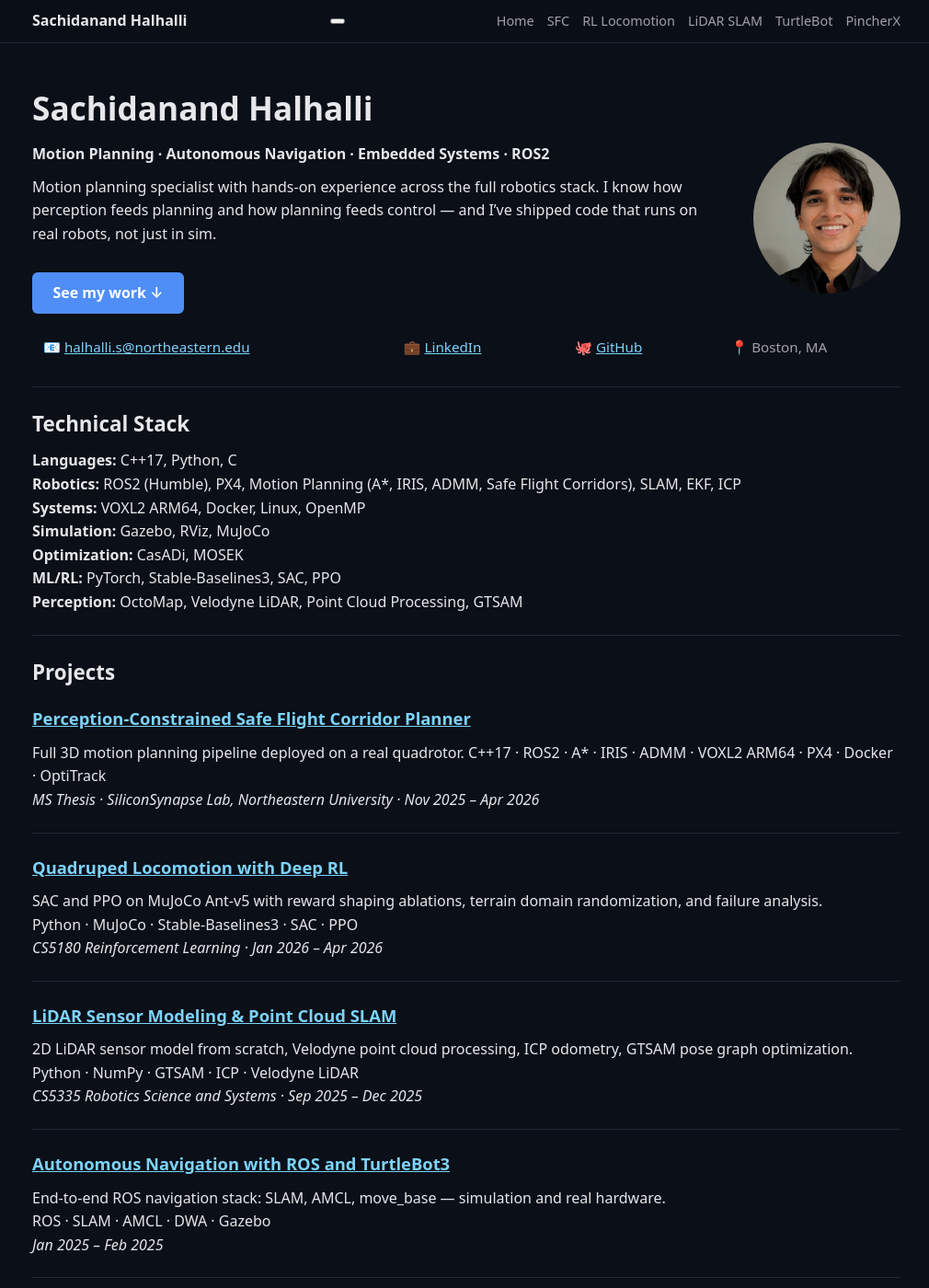
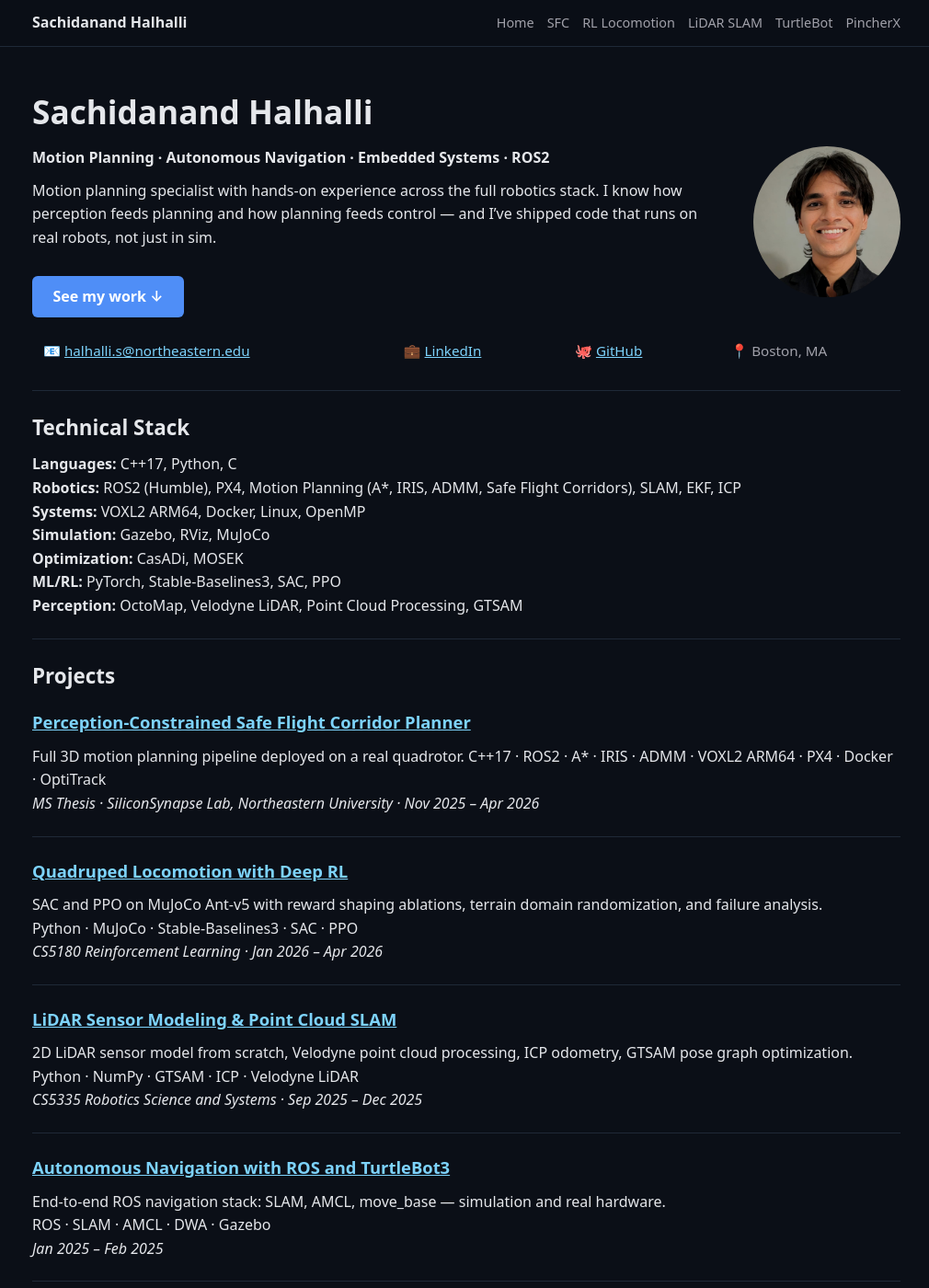
Before and after one commit to halhalli-s/halhalli-s.github.io, a Jekyll site: the page built from index.md, in a window 1280 px wide and 1400 px high. Shown: the whole window at 92% size, without its empty margins (133-1143 px from the left). Built offline with Jekyll 4.4.1, drawn with Linux system fonts in a browser that asks for light colours.

Commit message:
Add files via upload

```diff
--- a/Assets/style.css
+++ b/Assets/style.css
@@ -19,39 +19,74 @@ body{
   margin: 0 auto;
   padding: 24px 18px;
 }
+
+/* ── Header ── */
 .site-header{
   position: sticky;
   top: 0;
-  background: rgba(11,15,23,0.9);
+  background: rgba(11,15,23,0.95);
   border-bottom: 1px solid var(--border);
   backdrop-filter: blur(10px);
+  z-index: 100;
 }
 .header-inner{
-  display:flex;
-  align-items:center;
-  justify-content:space-between;
+  display: flex;
+  align-items: center;
+  justify-content: space-between;
+  padding: 12px 18px;
   gap: 14px;
-  flex-wrap: wrap;
-  padding: 10px 18px;
 }
 .brand{
   color: var(--text);
-  text-decoration:none;
+  text-decoration: none;
   font-weight: 700;
+  font-size: 1rem;
+  white-space: nowrap;
 }
+
+/* ── Desktop Nav ── */
 .nav{
   display: flex;
   flex-wrap: wrap;
+  align-items: center;
   gap: 4px;
 }
 .nav a{
   color: var(--muted);
-  text-decoration:none;
+  text-decoration: none;
   margin-left: 10px;
   font-size: 0.9rem;
+  transition: color 0.2s;
 }
-.nav a:hover{color: var(--text);}
+.nav a:hover{ color: var(--text); }
 
+/* ── Hamburger button (hidden on desktop) ── */
+.nav-toggle{
+  display: none;
+  flex-direction: column;
+  justify-content: center;
+  gap: 5px;
+  background: none;
+  border: none;
+  cursor: pointer;
+  padding: 4px;
+  width: 32px;
+  height: 32px;
+}
+.nav-toggle span{
+  display: block;
+  width: 24px;
+  height: 2px;
+  background: var(--text);
+  border-radius: 2px;
+  transition: all 0.3s ease;
+  transform-origin: center;
+}
+.nav-toggle.open span:nth-child(1){ transform: translateY(7px) rotate(45deg); }
+.nav-toggle.open span:nth-child(2){ opacity: 0; }
+.nav-toggle.open span:nth-child(3){ transform: translateY(-7px) rotate(-45deg); }
+
+/* ── Typography ── */
 h1{font-size: 2.2rem; margin: 18px 0 8px;}
 h2{font-size: 1.4rem; margin: 22px 0 10px;}
 h3{font-size: 1.15rem; margin: 18px 0 8px;}
@@ -67,16 +102,14 @@ hr{
   border-top: 1px solid var(--border);
   color: var(--muted);
   font-size: 0.9rem;
+  padding: 12px 0;
 }
 code, pre{
   background: rgba(255,255,255,0.06);
   border: 1px solid var(--border);
   border-radius: 10px;
 }
-pre{
-  padding: 12px;
-  overflow:auto;
-}
+pre{ padding: 12px; overflow: auto; }
 blockquote{
   margin: 14px 0;
   padding: 10px 14px;
@@ -97,6 +130,31 @@ blockquote{
   flex-shrink: 0;
 }
 
+/* ── Contact links row ── */
+.contact-links {
+  display: flex;
+  flex-wrap: wrap;
+  gap: 12px 24px;
+  align-items: center;
+  margin-top: 1.2rem;
+  font-size: 0.95rem;
+}
+.contact-links a {
+  color: var(--link);
+  text-decoration: none;
+  display: flex;
+  align-items: center;
+  gap: 5px;
+  white-space: nowrap;
+}
+.contact-links a:hover { text-decoration: underline; }
+.contact-links .location {
+  color: var(--muted);
+  display: flex;
+  align-items: center;
+  gap: 5px;
+}
+
 /* ── All images ── */
 img {
   max-width: 60%;
@@ -105,91 +163,68 @@ img {
   margin: 1rem auto;
   border-radius: 6px;
 }
-
-/* ── Project images capped and responsive ── */
 .container img {
   max-width: min(100%, 700px) !important;
   height: auto !important;
 }
 
 /* ── Tables ── */
-table {
-  width: 100%;
-  border-collapse: collapse;
-  margin: 1rem 0;
-  font-size: 0.95rem;
-}
-th {
-  background: var(--card);
-  color: var(--text);
-  padding: 8px 12px;
-  text-align: left;
-  border-bottom: 2px solid var(--border);
-}
-td {
-  padding: 8px 12px;
-  border-bottom: 1px solid var(--border);
-  color: var(--muted);
-}
-tr:last-child td {
-  border-bottom: none;
-}
+table { width: 100%; border-collapse: collapse; margin: 1rem 0; font-size: 0.95rem; }
+th { background: var(--card); color: var(--text); padding: 8px 12px; text-align: left; border-bottom: 2px solid var(--border); }
+td { padding: 8px 12px; border-bottom: 1px solid var(--border); color: var(--muted); }
+tr:last-child td { border-bottom: none; }
 
-/* ── RL gait 2x2 grid ── */
-.gait-grid {
-  display: grid;
-  grid-template-columns: 1fr 1fr;
-  gap: 1rem;
-  margin: 1.5rem 0;
-}
-.gait-grid div p {
-  text-align: center;
-  font-weight: bold;
-  margin-bottom: 0.3rem;
-  color: var(--muted);
-}
-.gait-grid img {
-  width: 100% !important;
-  max-width: 100% !important;
-  margin: 0;
-  border-radius: 4px;
-}
+/* ── RL gait grid ── */
+.gait-grid { display: grid; grid-template-columns: 1fr 1fr; gap: 1rem; margin: 1.5rem 0; }
+.gait-grid div p { text-align: center; font-weight: bold; margin-bottom: 0.3rem; color: var(--muted); }
+.gait-grid img { width: 100% !important; max-width: 100% !important; margin: 0; border-radius: 4px; }
 
 /* ════════════════════════════════
    RESPONSIVE BREAKPOINTS
    ════════════════════════════════ */
 
-/* ── Tablet (max 768px) ── */
+/* ── Tablet (≤768px) ── */
 @media (max-width: 768px) {
   h1 { font-size: 1.8rem; }
   h2 { font-size: 1.25rem; }
   h3 { font-size: 1.05rem; }
+  .container { padding: 20px 16px; }
 
-  .container {
-    padding: 20px 16px;
+  .nav-toggle { display: flex; }
+  .nav {
+    display: none;
+    position: absolute;
+    top: 100%;
+    left: 0;
+    right: 0;
+    background: rgba(11,15,23,0.98);
+    border-bottom: 1px solid var(--border);
+    flex-direction: column;
+    align-items: flex-start;
+    padding: 12px 18px;
+    gap: 0;
   }
+  .nav.open { display: flex; }
+  .nav a {
+    margin-left: 0;
+    padding: 10px 0;
+    font-size: 1rem;
+    width: 100%;
+    border-bottom: 1px solid var(--border);
+  }
+  .nav a:last-child { border-bottom: none; }
 
-  .profile-pic {
-    width: 100px;
-    height: 100px;
-    margin: 0 0 1rem 1.2rem;
-  }
-
-  .container img {
-    max-width: 90% !important;
-  }
+  .profile-pic { width: 100px; height: 100px; margin: 0 0 1rem 1.2rem; }
+  .contact-links { gap: 10px 16px; font-size: 0.9rem; }
+  .container img { max-width: 90% !important; }
 }
 
-/* ── Mobile (max 480px) ── */
+/* ── Mobile (≤480px) ── */
 @media (max-width: 480px) {
   h1 { font-size: 1.5rem; }
   h2 { font-size: 1.15rem; }
+  .container { padding: 16px 14px; }
 
-  .container {
-    padding: 16px 14px;
-  }
-
-  /* Stack profile pic above text on mobile */
   .profile-pic {
     float: none;
     display: block;
@@ -198,16 +233,12 @@ tr:last-child td {
     height: 110px;
   }
 
-  .nav a {
-    font-size: 0.8rem;
-    margin-left: 6px;
+  .contact-links {
+    flex-direction: column;
+    align-items: flex-start;
+    gap: 8px;
   }
 
-  .container img {
-    max-width: 100% !important;
-  }
-
-  .gait-grid {
-    grid-template-columns: 1fr;
-  }
+  .container img { max-width: 100% !important; }
+  .gait-grid { grid-template-columns: 1fr; }
 }
```
